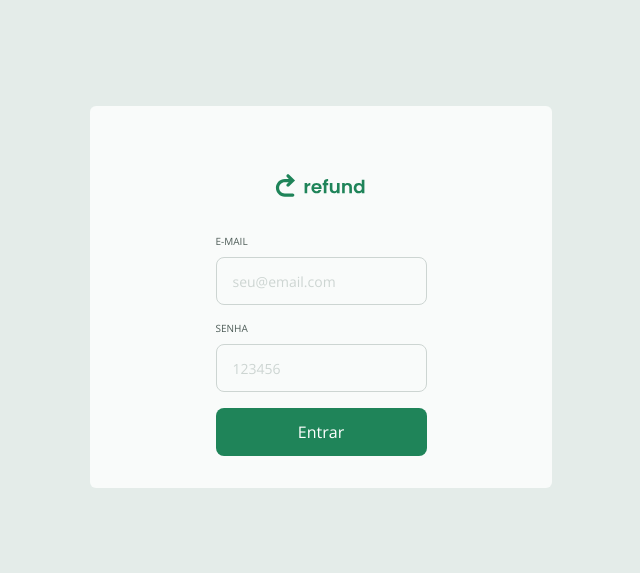
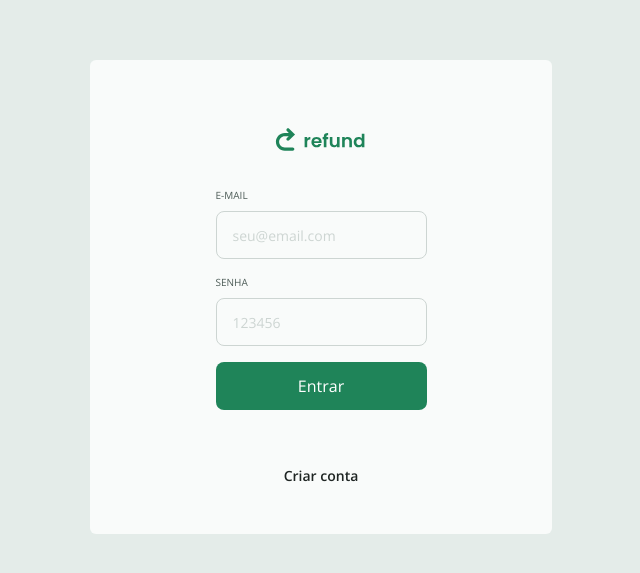
Before and after one commit to FabinhoFlauzino/refound-react, a React (Vite) app: page / in a window 1280 px wide. Shown: the part 103-676 px from the top of the page, without its empty margins (319-959 px from the left). Built offline with nearby package versions, Linux system fonts and the light colour scheme.

Commit message:
Criando link para a tela de cadastro

```diff
--- a/src/pages/SignIn.tsx
+++ b/src/pages/SignIn.tsx
@@ -37,6 +37,8 @@
       />
 
       <Button type="submit" isLoading={isLoading}>Entrar</Button>
+
+      <a href="/signup" className="text-sm font-semibold text-gray-100 mb-4 mt-10 text-center hover:text-green-800 transition ease-linear">Criar conta</a>
     </form>
   )
 }
```
